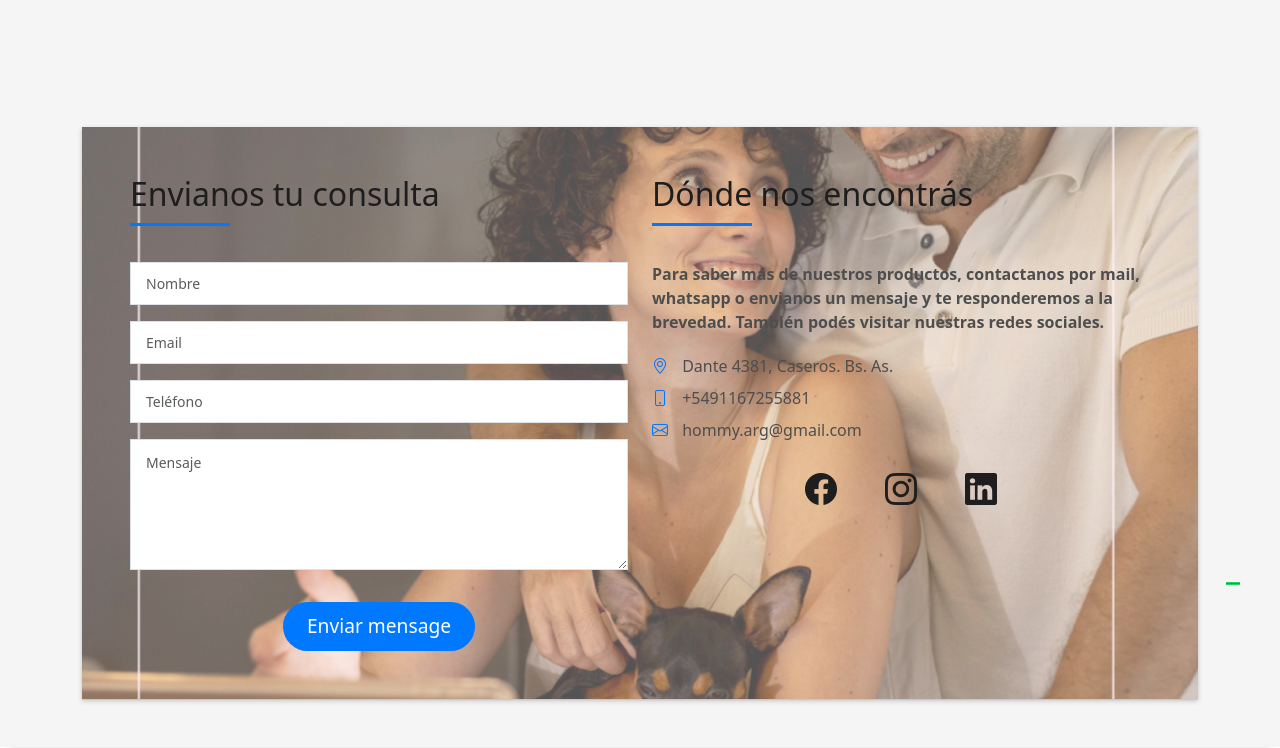
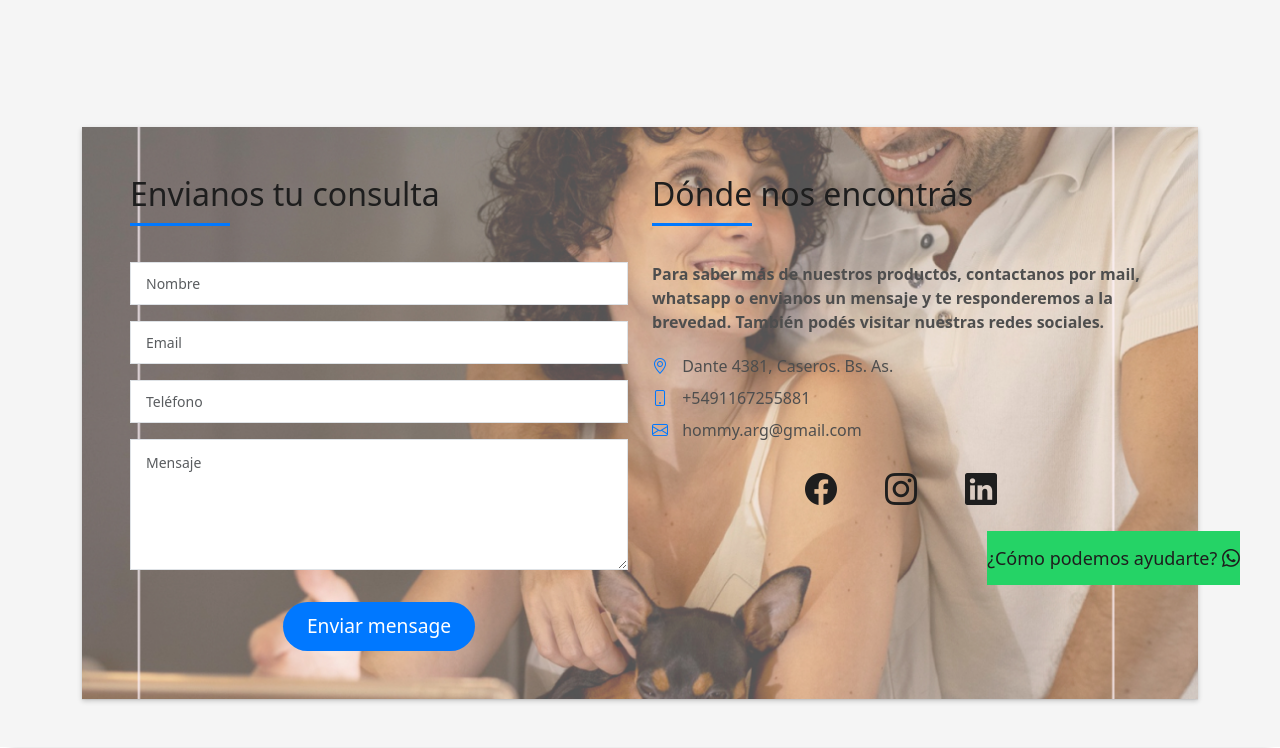
Before and after one commit to leanlino/django_lean-master, a Django app: page /about/ in a window 1280 px wide. Shown: the part 175-923 px from the top of the page. Run offline with Django 4.2, Linux system fonts and the light colour scheme.

Commit message:
ultimitita

```diff
--- a/templates/base.html
+++ b/templates/base.html
@@ -49,7 +49,7 @@
         position: fixed;
         bottom: 40px;
         right: 40px;
-        font-size: 1px;
+        font-size: 18px;
         z-index: 100;
         display: flex;
         align-items: center;
```
